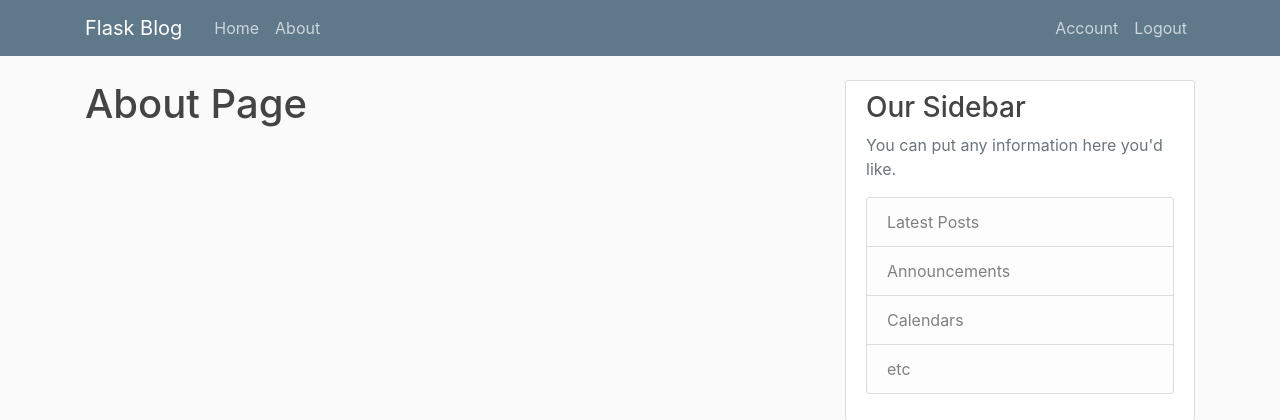
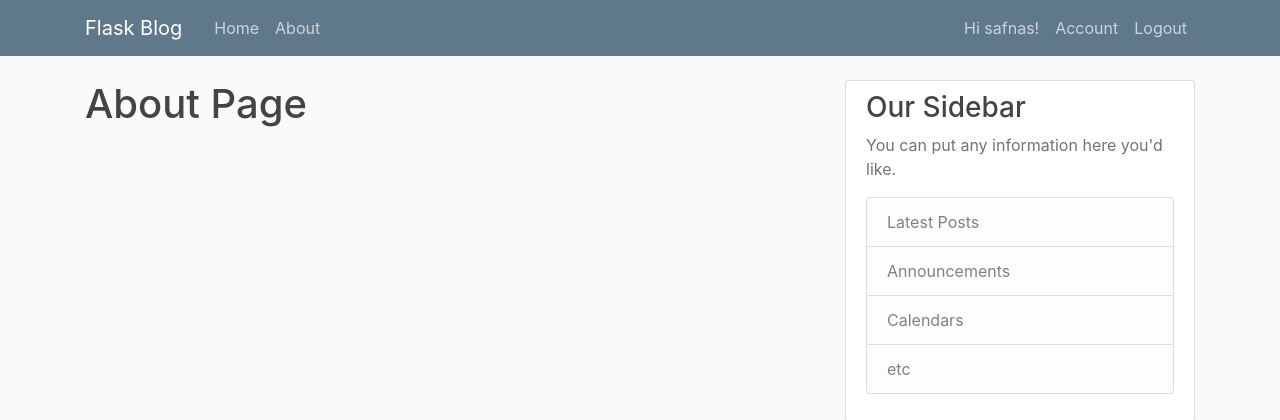
Before and after one commit to SafNaaz/flask_blog, a Flask app: page /about in a window 1280 px wide. Shown: the top 420 px of the page. Run offline with Flask 2, Linux system fonts and the light colour scheme; a user stored in the database is signed in; some libraries are stand-ins or nearby versions.

Commit message:
added a welcome message to user

```diff
--- a/Flask_blog/flaskblog/templates/layout.html
+++ b/Flask_blog/flaskblog/templates/layout.html
@@ -27,7 +27,8 @@
               <!-- Navbar Right Side -->
               <div class="navbar-nav">
                 {% if current_user.is_authenticated %}
-                <a class="nav-item nav-link" href="{{ url_for('account') }}">Account</a>
+                  <a class="nav-item nav-link">Hi {{ current_user.username }}!</a>
+                  <a class="nav-item nav-link" href="{{ url_for('account') }}">Account</a>
                   <a class="nav-item nav-link" href="{{ url_for('logout') }}">Logout</a>
                 {% else %}
                   <a class="nav-item nav-link" href="{{ url_for('login') }}">Login</a>
```
